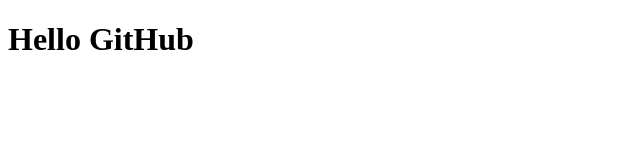
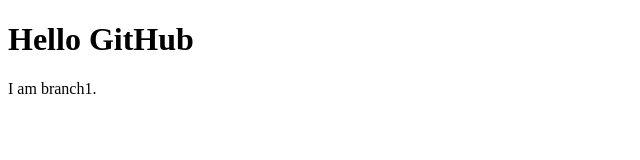
Before and after one commit to YiSiWang/Hello-GitHub, a plain HTML site: page index.html in a window 1280 px wide. Shown: the whole page, without its empty margins (0-640 px from the left). Drawn offline with Linux system fonts and the light colour scheme.

Commit message:
created branch1

```diff
--- a/index.html
+++ b/index.html
@@ -5,5 +5,6 @@
 </head>
 <body>
   <h1>Hello GitHub</h1>
+  <p>I am branch1.</p>
 </body>
 </html>
```
